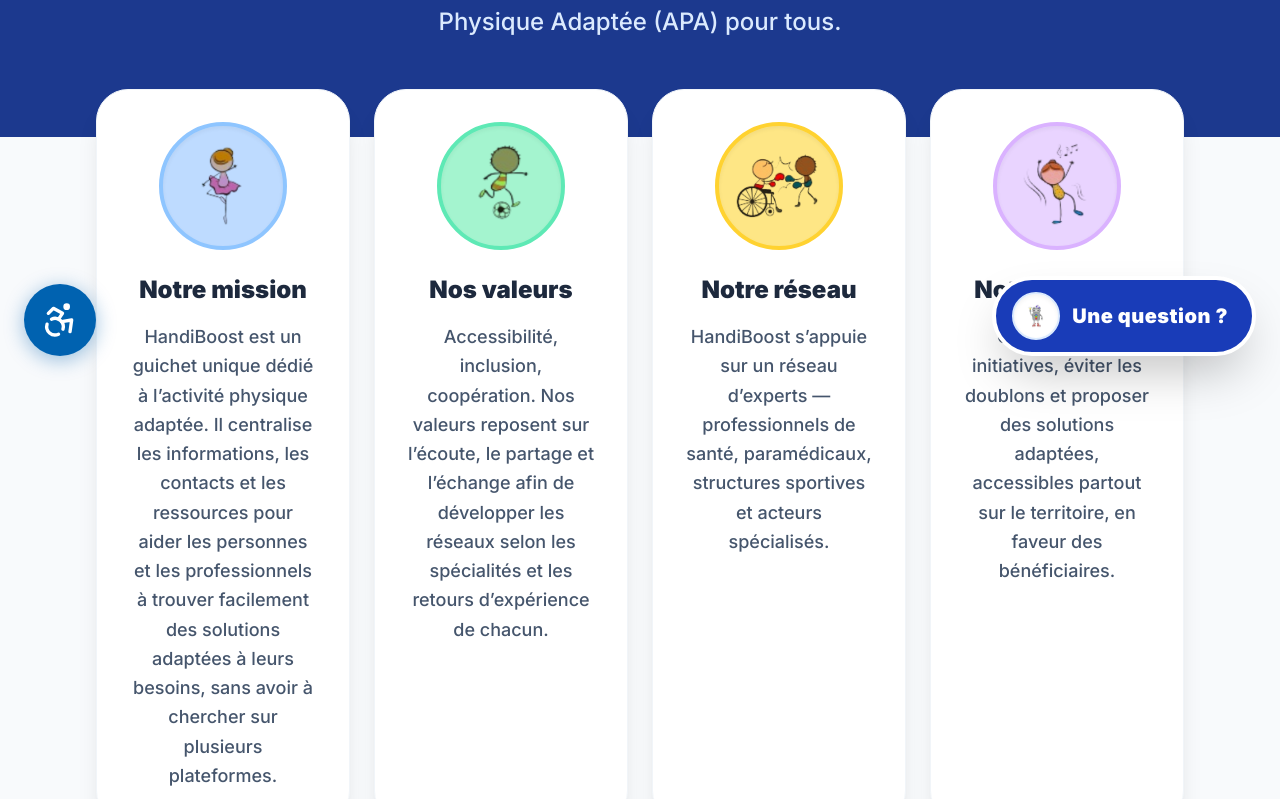
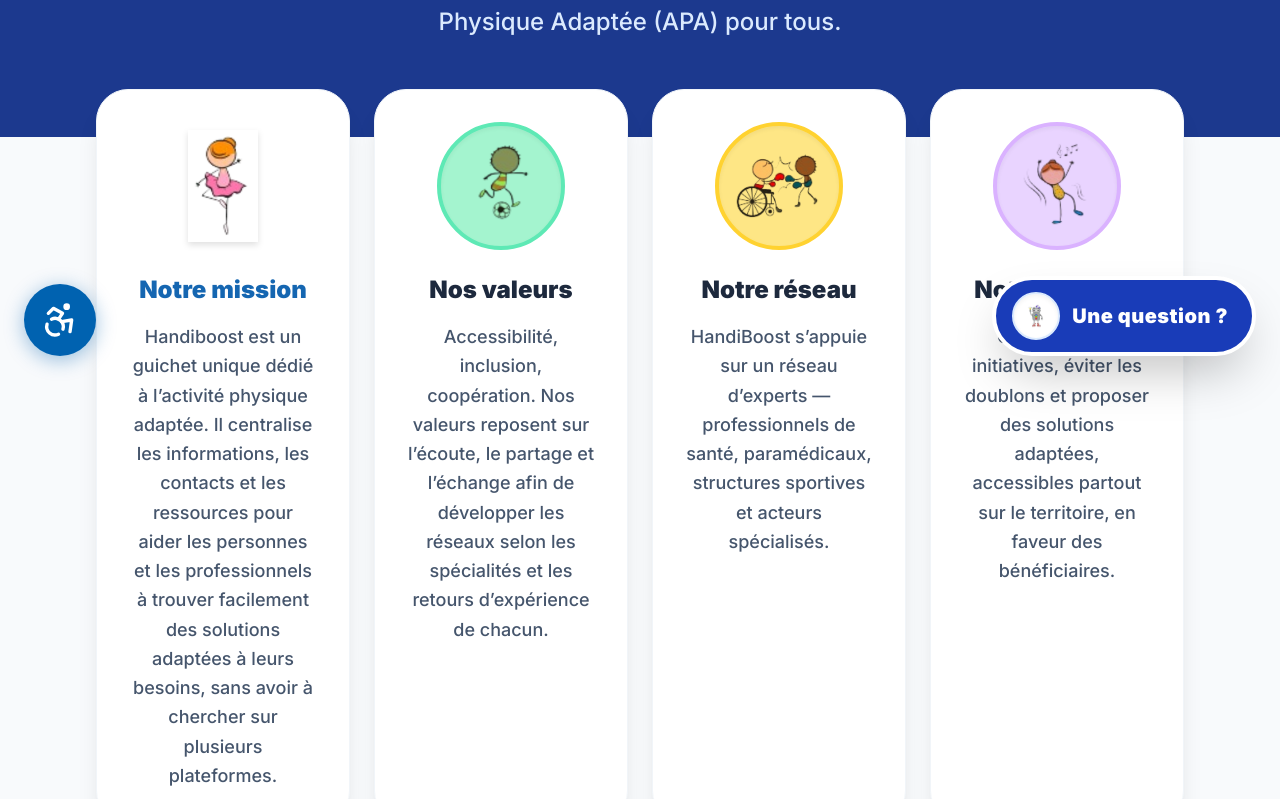
Before and after one commit to ngobet1975/handiboost.fr, a Next.js app: page /association in a window 1280 px wide. Shown: the part 420-1219 px from the top of the page. Built offline with nearby package versions, Linux system fonts and the light colour scheme.

Commit message:
style: Mise à jour du rectangle Notre mission sur la page Association

```diff
--- a/src/app/association/page.tsx
+++ b/src/app/association/page.tsx
@@ -31,12 +31,12 @@
         <div className="grid grid-cols-1 md:grid-cols-2 lg:grid-cols-4 gap-6 mb-16">
           {/* Mission */}
           <div className="group bg-white p-8 rounded-[2rem] shadow-xl hover:shadow-2xl hover:shadow-blue-500/20 border border-slate-100 flex flex-col items-center text-center hover:-translate-y-2 transition-all duration-500 animate-in slide-in-from-bottom-10 fade-in duration-700 fill-mode-both" style={{ animationDelay: '100ms' }}>
-            <div className="w-32 h-32 mb-6 rounded-full group-hover:scale-110 transition-transform duration-500 overflow-hidden flex items-center justify-center bg-blue-200 border-4 border-blue-300 shadow-inner p-4">
-              <img src="/bonhomme-1.png" alt="Personnage Handiboost" className="w-full h-full object-contain mix-blend-multiply transition-transform duration-500" />
+            <div className="w-32 h-32 mb-6 group-hover:scale-110 transition-transform duration-500 flex items-center justify-center p-2">
+              <img src="/bonhomme-1.png" alt="Personnage Handiboost" className="w-full h-full object-contain transition-transform duration-500 drop-shadow-md" />
             </div>
-            <h2 className="text-2xl font-black text-slate-800 mb-4 group-hover:text-blue-700 transition-colors">Notre mission</h2>
+            <h2 className="text-2xl font-black text-[#1566B1] mb-4 transition-colors">Notre mission</h2>
             <p className="text-lg text-slate-600 leading-relaxed font-medium">
-              HandiBoost est un guichet unique dédié à l’activité physique adaptée. Il centralise les informations, les contacts et les ressources pour aider les personnes et les professionnels à trouver facilement des solutions adaptées à leurs besoins, sans avoir à chercher sur plusieurs plateformes.
+              Handiboost est un guichet unique dédié à l’activité physique adaptée. Il centralise les informations, les contacts et les ressources pour aider les personnes et les professionnels à trouver facilement des solutions adaptées à leurs besoins, sans avoir à chercher sur plusieurs plateformes.
             </p>
           </div>
 
```
